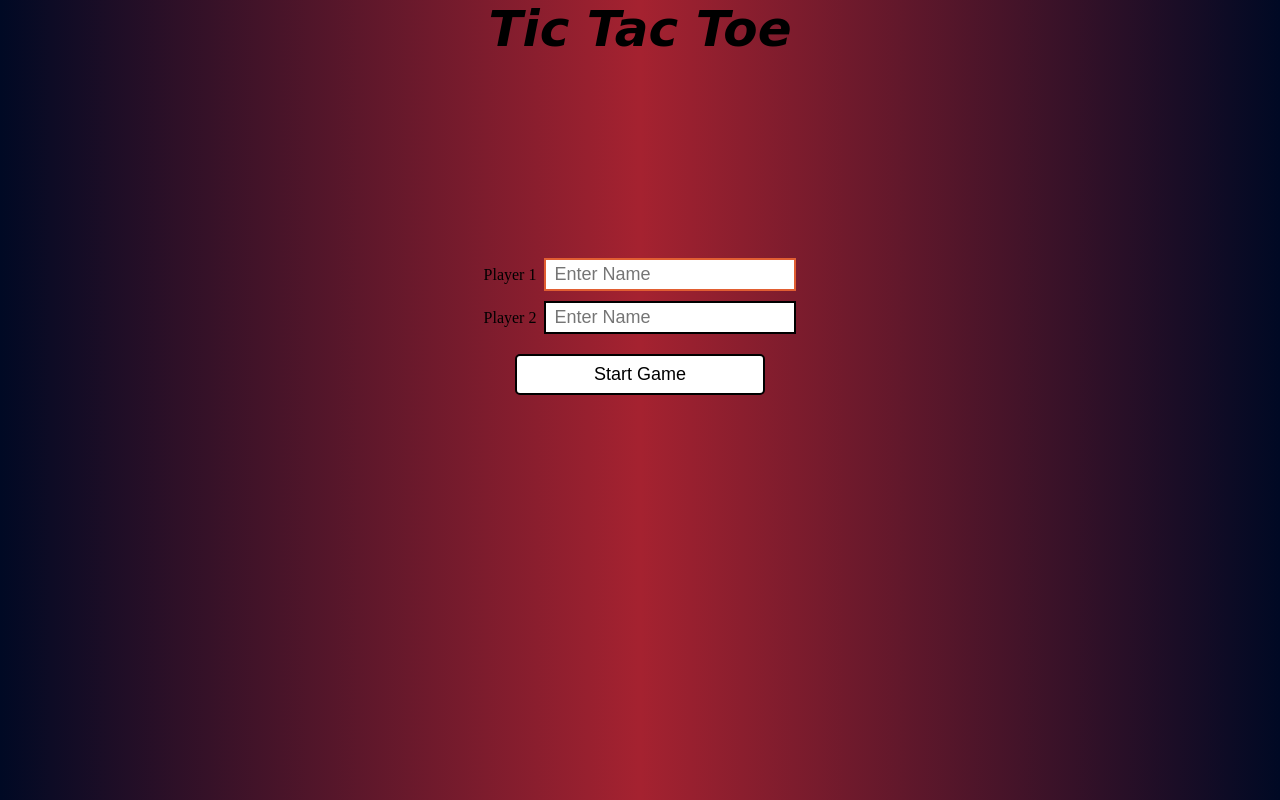
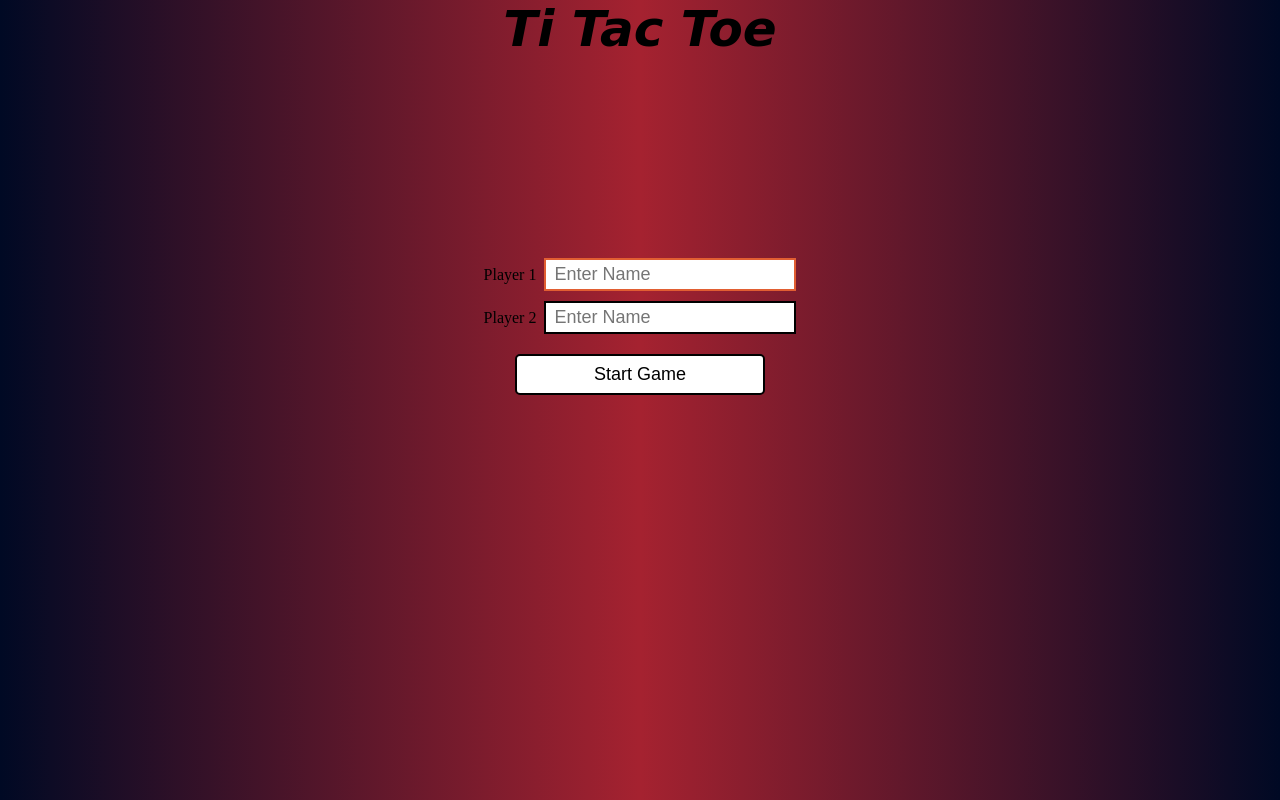
Before and after one commit to ahmadsiddiqui-dev/tic-tac-toe, a plain HTML site: page index.html in a window 1280 px wide. Drawn offline with Linux system fonts and the light colour scheme.

Commit message:
test for git

```diff
--- a/index.html
+++ b/index.html
@@ -6,7 +6,7 @@
     <link rel="stylesheet" href="tictac.css">
 </head>
 <body>
-    <h1>Tic Tac Toe</h1>
+    <h1>Ti Tac Toe</h1>
     <div class="enter-players">
 
         <form id="player-form">
```
Also changed, not shown: 1 other file.
